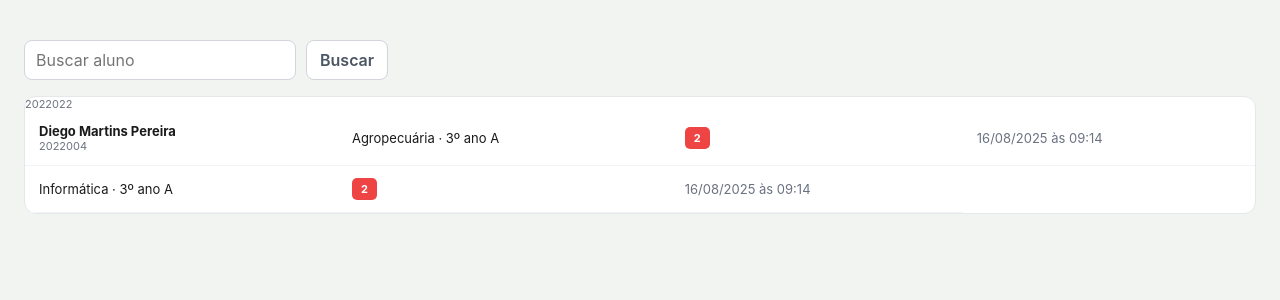
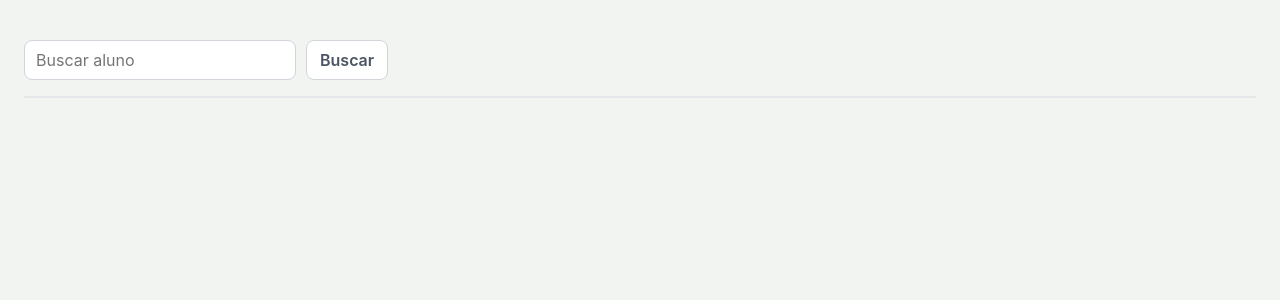
Before and after one commit to emyszc/controle-academico, a Django app: page /biblioteca/ in a window 1280 px wide. Shown: the part 56-356 px from the top of the page. Run offline with Django 5.2, Linux system fonts and the light colour scheme.

Commit message:
alterando arquivo biblioteca

```diff
--- a/src/templates/biblioteca/index.html
+++ b/src/templates/biblioteca/index.html
@@ -28,28 +28,6 @@
             <form class="toolbar" method="get"><input class="input" name="q" placeholder="Buscar aluno"><button
                     class="btn outline">Buscar</button></form>
             <div class="card">
-                <table class="table">
-
-                    <tbody>
-
-                        <tr>
-                            <td><b>Diego Martins Pereira</b>
-                                <div class="tiny muted">2022004</div>
-                            </td>
-                            <td>Agropecuária · 3º ano A</td>
-                            <td><span class="badge incompleto">2</span></td>
-                            <td class="tiny muted">16/08/2025 às 09:14</td>
-                        </tr>
-                        <tr>
-
-                            <div class="tiny muted">2022022</div>
-                            </td>
-                            <td>Informática · 3º ano A</td>
-                            <td><span class="badge incompleto">2</span></td>
-                            <td class="tiny muted">16/08/2025 às 09:14</td>
-                        </tr>
-                    </tbody>
-                </table>
             </div>
         </div>
     </main>
```
